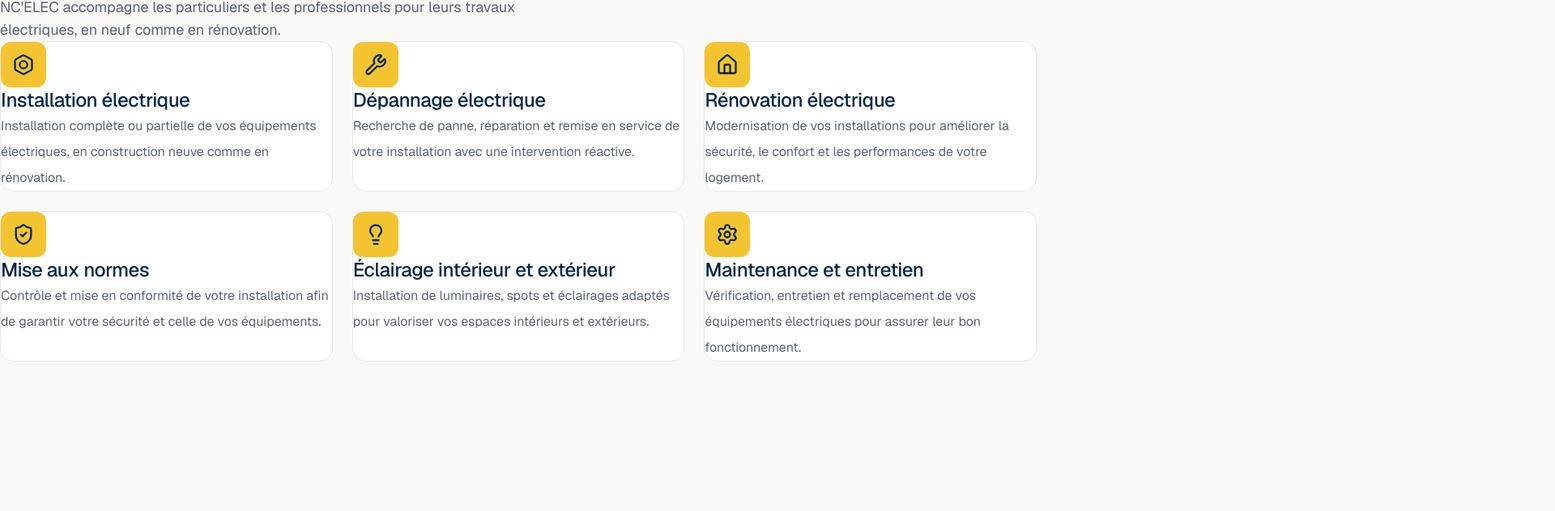
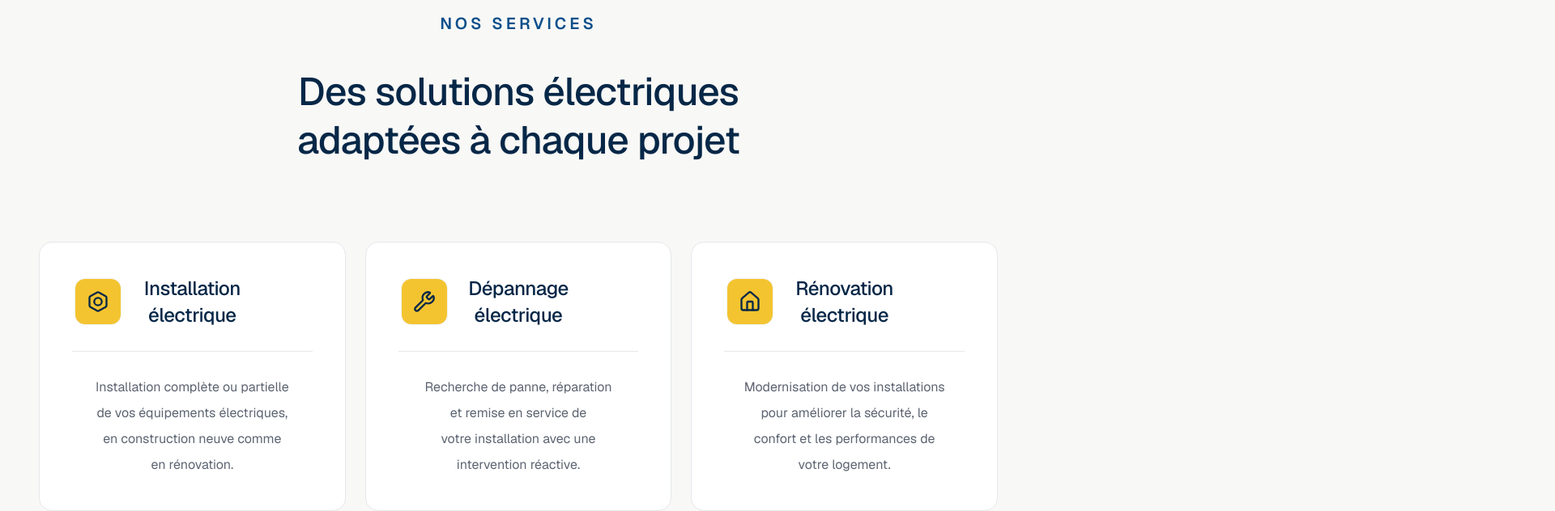
Before and after one commit to Allan-77120/nc-elec, a Next.js app: page / in a window 1280 px wide. Shown: the part 992-1624 px from the top of the page at 81% size, 1920 px wide, since content can reach past the window. Before the commit the page ends 1439 px from the top, so only its background shows below. Built offline with nearby package versions, Linux system fonts and the light colour scheme.

Commit message:
feat(services): refine card layout and animations

```diff
--- a/src/app/globals.css
+++ b/src/app/globals.css
@@ -27,8 +27,6 @@
 }
 
 * {
-  margin: 0;
-  padding: 0;
   box-sizing: border-box;
 }
 
--- a/src/components/sections/Services.tsx
+++ b/src/components/sections/Services.tsx
@@ -36,13 +36,13 @@
     icon: ShieldCheck,
   },
   {
-    title: "Éclairage intérieur et extérieur",
+    title: "Éclairage",
     description:
       "Installation de luminaires, spots et éclairages adaptés pour valoriser vos espaces intérieurs et extérieurs.",
     icon: Lightbulb,
   },
   {
-    title: "Maintenance et entretien",
+    title: "Maintenance",
     description:
       "Vérification, entretien et remplacement de vos équipements électriques pour assurer leur bon fonctionnement.",
     icon: Settings,
@@ -51,7 +51,9 @@
 
 export function Services() {
   const sectionRef = useRef<HTMLElement | null>(null);
+  const cardsRef = useRef<HTMLDivElement | null>(null);
   const [isVisible, setIsVisible] = useState(false);
+  const [areCardsVisible, setAreCardsVisible] = useState(false);
 
   useEffect(() => {
     const section = sectionRef.current;
@@ -75,62 +77,94 @@
     return () => observer.disconnect();
   }, []);
 
+  useEffect(() => {
+    const cards = cardsRef.current;
+
+    if (!cards) return;
+
+    const observer = new IntersectionObserver(
+      ([entry]) => {
+        if (entry.isIntersecting) {
+          setAreCardsVisible(true);
+          observer.unobserve(cards);
+        }
+      },
+      {
+        threshold: 0,
+        rootMargin: "0px 0px -15% 0px",
+      },
+    );
+
+    observer.observe(cards);
+
+    return () => observer.disconnect();
+  }, []);
+
   return (
     <section
       ref={sectionRef}
       id="services"
       className="bg-off-white py-20 sm:py-24 lg:py-32"
     >
-      <div className="mx-auto w-full max-w-7xl px-6 sm:px-8 lg:px-12">
+      <div className="mx-auto flex w-full max-w-7xl flex-col gap-16 px-6 sm:gap-20 sm:px-8 lg:gap-24 lg:px-12">
         <div
-          className={`mb-12 max-w-2xl transition-all duration-700 sm:mb-16 ${
+          className={`flex w-full flex-col items-center gap-7 text-center transition-[opacity,translate] duration-700 motion-reduce:translate-y-0 motion-reduce:transition-none sm:gap-8 lg:gap-10 ${
             isVisible
               ? "translate-y-0 opacity-100"
               : "translate-y-10 opacity-0"
           }`}
         >
-          <span className="mb-4 inline-block text-sm font-semibold uppercase tracking-[0.2em] text-primary-blue">
+          <span className="inline-block text-xl font-semibold uppercase tracking-[0.2em] text-primary-blue">
             Nos services
           </span>
 
-          <h2 className="text-3xl font-medium leading-tight text-dark-navy sm:text-4xl lg:text-5xl">
+          <h2 className="mx-auto max-w-2xl text-3xl font-medium leading-tight text-dark-navy sm:text-4xl lg:text-5xl">
             Des solutions électriques adaptées à chaque projet
           </h2>
-
-          <p className="mt-6 text-base leading-7 text-dark-text/70 sm:text-lg">
-            NC&apos;ELEC accompagne les particuliers et les professionnels pour
-            leurs travaux électriques, en neuf comme en rénovation.
-          </p>
         </div>
 
-        <div className="grid gap-6 md:grid-cols-2 lg:grid-cols-3">
+        <div
+          ref={cardsRef}
+          className="grid auto-rows-fr gap-6 md:grid-cols-2 lg:grid-cols-3"
+        >
           {services.map((service, index) => {
             const Icon = service.icon;
 
             return (
-              <article
+              <div
                 key={service.title}
                 style={{
-                  transitionDelay: `${index * 220}ms`,
+                  transitionDelay: `${index * 260}ms`,
                 }}
-                className={`group rounded-2xl border border-light-border bg-white p-8 transition-all duration-1000 hover:-translate-y-2 hover:border-electric-yellow hover:shadow-xl ${
-                  isVisible
+                className={`h-full transition-[opacity,translate] duration-[1400ms] ease-in-out motion-reduce:translate-y-0 motion-reduce:transition-none ${
+                  areCardsVisible
                     ? "translate-y-0 opacity-100"
                     : "translate-y-12 opacity-0"
                 }`}
               >
-                <div className="mb-8 flex h-14 w-14 items-center justify-center rounded-xl bg-electric-yellow transition-transform duration-300 group-hover:scale-110">
-                  <Icon className="h-7 w-7 text-dark-navy" />
+                <article className="group flex h-full min-h-60 flex-col rounded-2xl border border-light-border bg-white p-8 transition-[translate,box-shadow,border-color] duration-[700ms] ease-in-out hover:-translate-y-2 hover:border-electric-yellow hover:shadow-xl motion-reduce:hover:translate-y-0 motion-reduce:transition-none sm:p-10">
+                  <div className="grid min-h-16 grid-cols-[4rem_1fr_4rem] items-center gap-4">
+                    <div className="flex h-14 w-14 items-center justify-center justify-self-center rounded-xl bg-electric-yellow ring-1 ring-dark-navy/5 transition-transform duration-[850ms] ease-[cubic-bezier(0.25,0.46,0.45,0.94)] group-hover:scale-110 motion-reduce:transition-none">
+                      <Icon className="h-7 w-7 text-dark-navy" aria-hidden="true" />
                     </div>
 
-                <h3 className="mb-4 text-2xl font-semibold text-dark-navy">
+                    <h3 className="text-center text-xl font-semibold leading-snug text-dark-navy sm:text-2xl">
                       {service.title}
                     </h3>
 
-                <p className="leading-8 text-dark-text/70">
+                    <span aria-hidden="true" />
+                  </div>
+
+                  <div
+                    aria-hidden="true"
+                    className="my-6 h-px w-full bg-light-border transition-colors duration-300 group-hover:bg-electric-yellow/70 sm:my-7"
+                  />
+
+                  <p className="flex w-full flex-1 items-center justify-center px-4 text-center text-base leading-7 text-pretty text-dark-text/70 sm:leading-8">
                     {service.description}
                   </p>
                 </article>
+              </div>
             );
           })}
         </div>
```
Lines whose indentation alone changed are shown as unchanged.
